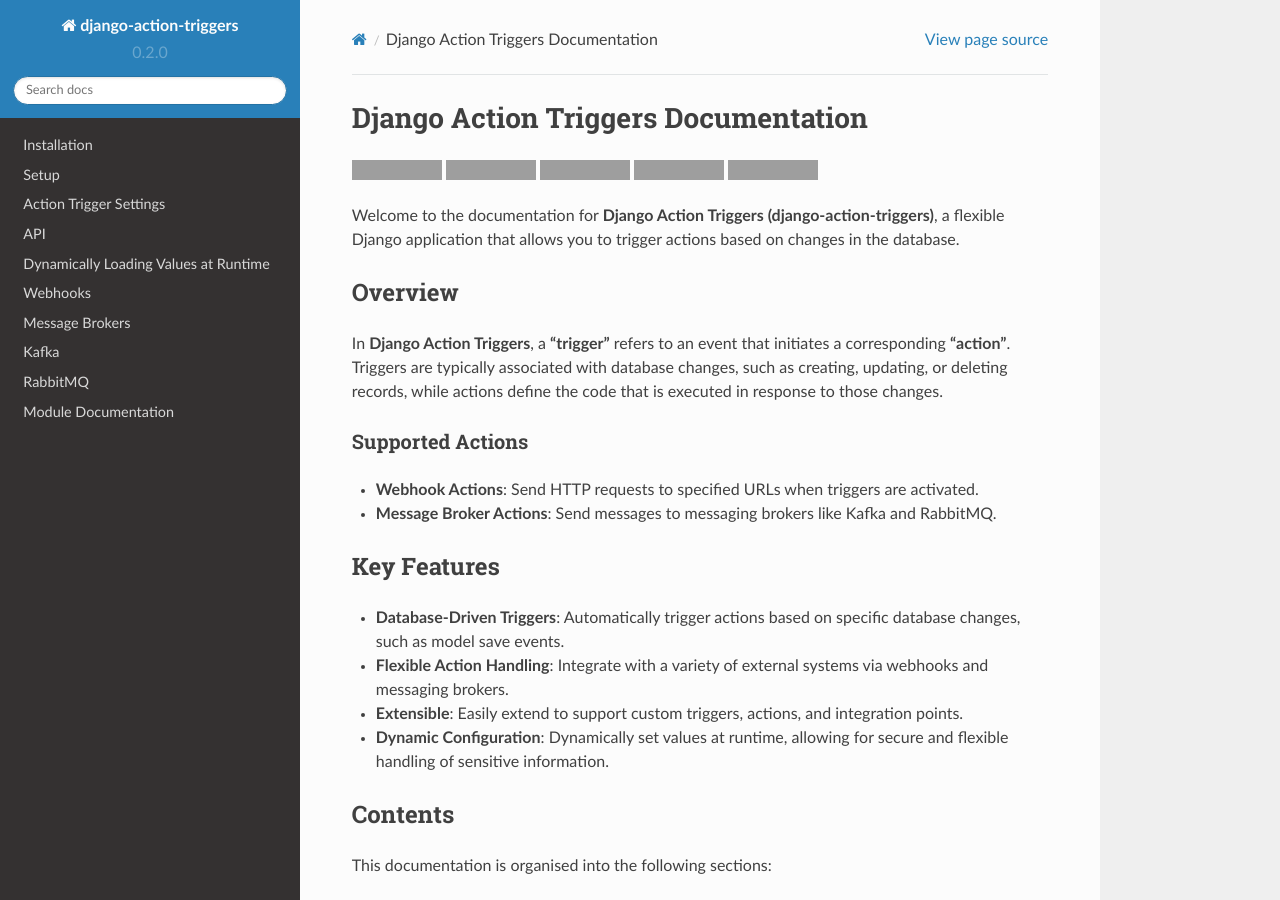
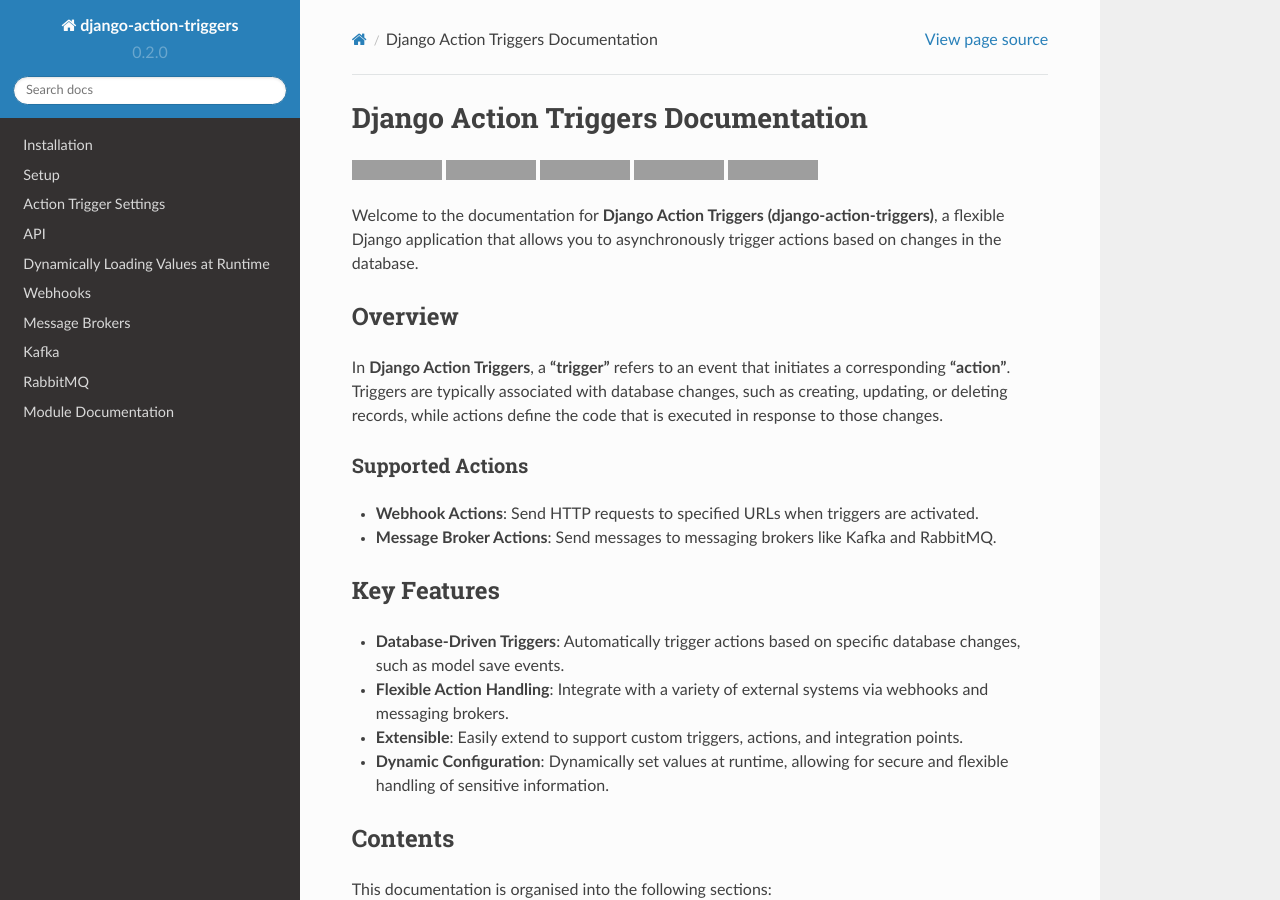
Before and after one commit to Salaah01/django-action-triggers, a Sphinx documentation site: the page built from docs/source/index.rst, in a window 1280 px wide and 900 px high. Built offline with Sphinx 7.4.7 and the Read the Docs theme 2.0.0, drawn with Linux system fonts in a browser that asks for light colours; grey boxes are pictures that could not be loaded.

Commit message:
updated project description mentionining that actions are triggered asynchronously

```diff
--- a/docs/source/index.rst
+++ b/docs/source/index.rst
@@ -19,8 +19,8 @@ Django Action Triggers Documentation
 
 Welcome to the documentation for
 **Django Action Triggers (django-action-triggers)**, a flexible Django
-application that allows you to trigger actions based on changes in the
-database.
+application that allows you to asynchronously trigger actions based on changes
+in the database.
 
 Overview
 ========
--- a/pyproject.toml
+++ b/pyproject.toml
@@ -1,7 +1,7 @@
 [tool.poetry]
 name = "django-action-triggers"
 version = "0.2.0"
-description = "A Django application that triggers actions based on database changes. Supports webhook integration, message brokers (Kafka, RabbitMQ), and flexible configurations."
+description = "A Django application that asynchronously triggers actions based on database changes. Supports webhook integration, message brokers (Kafka, RabbitMQ), and flexible configurations."
 authors = ["Salaah Amin <salaah01@users.noreply.github.com>"]
 readme = "README.md"
 license = "MIT"
```
